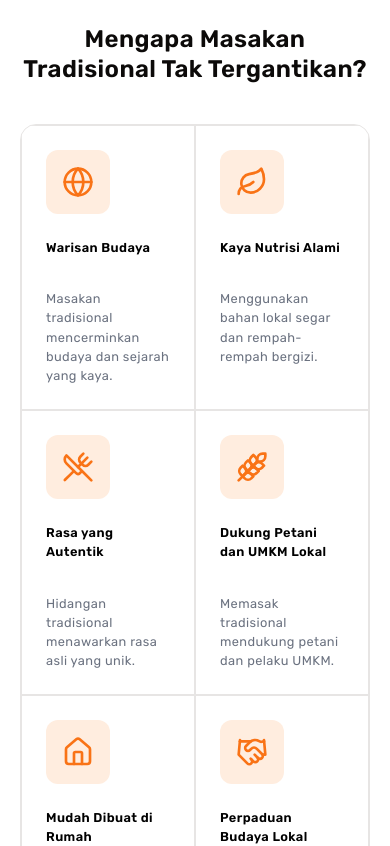
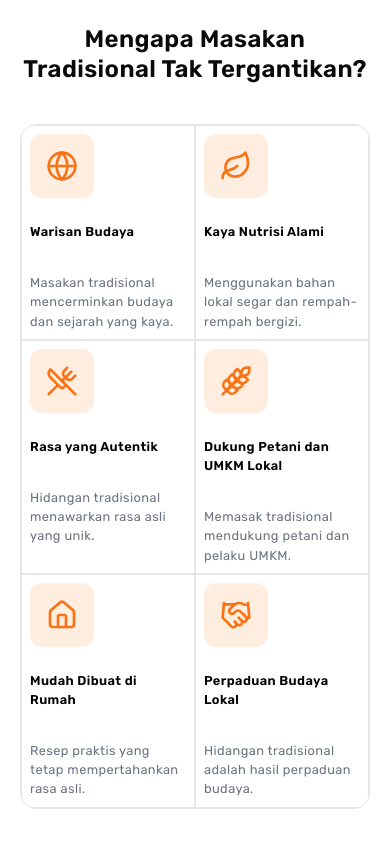
Before and after one commit to AhmadJanuarr/dapur-tradisional, a React (Vite) app: page / in a window 390 px wide. Shown: the part 900-1746 px from the top of the page. Built offline with nearby package versions, Linux system fonts and the light colour scheme; no server answers; a web font is replaced by a local one.

Commit message:
fix: adjust padding in TraditionalCuisineBenefits component for improved layout

```diff
--- a/src/components/Views/Home/TraditionalCuisineBenefits.tsx
+++ b/src/components/Views/Home/TraditionalCuisineBenefits.tsx
@@ -9,13 +9,13 @@ interface TraditionalProps {
 
 const TraditionalCuisineBenefits = ({ heading }: { heading: string }) => {
   return (
-    <section className="mx-auto mt-10 flex flex-col items-center justify-center px-5 lg:mt-10 lg:w-11/12 lg:py-20 2xl:w-4/5">
+    <section className="mx-auto mt-10 flex flex-col items-center justify-center px-5 lg:mt-10 lg:w-11/12 2xl:w-4/5">
       <h1 className="heading w-full py-10 text-center font-semibold leading-tight lg:h-2/3 2xl:w-1/2 ">{heading}</h1>
       <div className="grid grid-cols-2 overflow-hidden rounded-2xl border bg-white shadow-none md:grid-cols-3">
         {ListTraditionalCuisineBenefits.map(({ title, description, icon: IconComponent }: TraditionalProps, index) => (
           <div
             key={title}
-            className={`flex flex-col justify-start border p-6 dark:border-gray-200 dark:bg-darkPrimary ${
+            className={`flex flex-col justify-start border p-2 dark:border-gray-200 dark:bg-darkPrimary lg:p-6 ${
               index < 3 ? "border-b" : ""
             } ${index % 3 !== 2 ? "md:border-r" : ""}`}
           >
```
